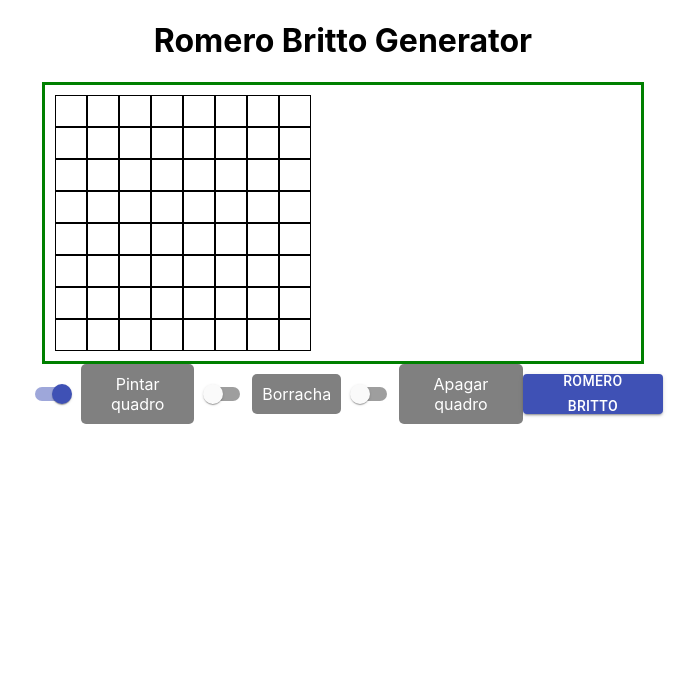
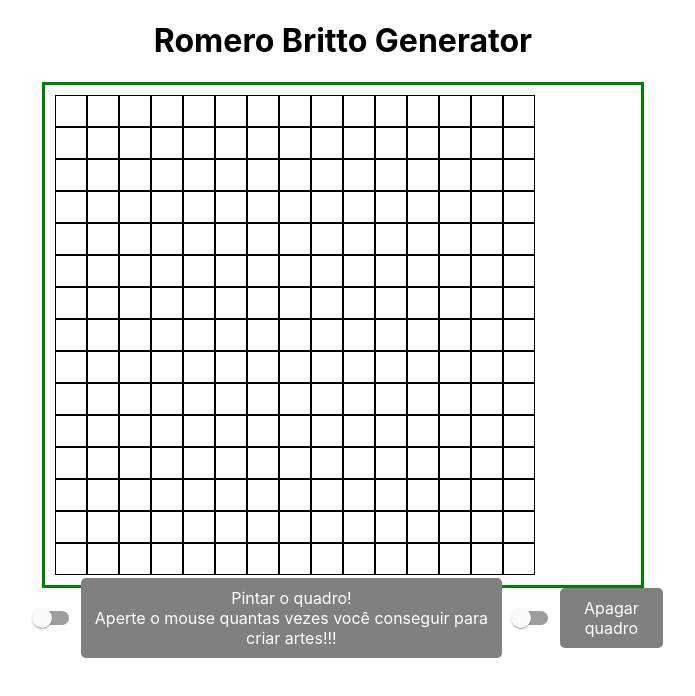
Before and after one commit to projeto-de-algoritmos/Grafos1_RomeroBrittoGenerator, a React (Create React App) app: page / in a window 1280 px wide. Shown: the top 696 px of the page, without its empty margins (297-992 px from the left). Built offline with nearby package versions, Linux system fonts and the light colour scheme.

Commit message:
Finish Romero Britto Generator
Co-authored-by: Leonardo Gomes <leonardodasigomes@gmail.com>

```diff
--- a/src/App.js
+++ b/src/App.js
@@ -5,7 +5,7 @@
 import Graph from "./structures/Graph";
 
 function App() {
-  const numberOfCols = 8;
+  const numberOfCols = 15;
   const [eraser, setEraser] = useState(false);
   const [brush, setBrush] = useState(true);
   const [cleanAll, setCleanAll] = useState(false);
@@ -25,17 +25,12 @@
         onClick={() => {
           let id = `row${row}-col${column}`;
 
-          if (brush) {
-            graph.nodes.get(id).setColor("black");
-          }
           if (eraser) {
-            graph.nodes.get(id).setColor("white");
+            graph.romeroBritto();
           }
           if (cleanAll) {
             graph.dfs(id, "white");
           }
-          console.log("Clicou");
-          // graph.romeroBritto();
         }}
       ></Box>
     ));
@@ -56,11 +51,6 @@
 
   const setSwitches = (type) => {
     switch (type) {
-      case "brush":
-        setBrush(true);
-        setEraser(false);
-        setCleanAll(false);
-        break;
       case "eraser":
         setBrush(false);
         setEraser(true);
@@ -87,19 +77,12 @@
         <div className="buttonsContent">
           <div className="swicthContent">
             <Switch
-              checked={brush}
-              color="primary"
-              onChange={() => setSwitches("brush")}
-            />
-            <p className="deactivateSwitch">Pintar quadro</p>
-          </div>
-          <div className="swicthContent">
-            <Switch
               checked={eraser}
               color="primary"
               onChange={() => setSwitches("eraser")}
             />
-            <p className="deactivateSwitch">Borracha</p>
+            <p className="deactivateSwitch">Pintar o quadro!<br/>
+            Aperte o mouse quantas vezes você conseguir para criar artes!!!</p>
           </div>
           <div className="swicthContent">
             <Switch
@@ -109,9 +92,6 @@
             />
             <p className="deactivateSwitch">Apagar quadro</p>
           </div>
-          <Button variant="contained" color="primary">
-            Romero Britto
-          </Button>
         </div>
       </div>
     </div>
--- a/src/structures/Graph.js
+++ b/src/structures/Graph.js
@@ -50,7 +50,7 @@
             const currentNode = queue.shift();
 
             if (!this.nodes.get(currentNode).isVisited){
-                await this.holdAlg(15);
+                await this.holdAlg(80);
                 this.nodes.get(currentNode).setColor(color);
             }
 
@@ -82,7 +82,7 @@
         }
     }
 
-    async romeroBritto(option = "dfs") {
+    async romeroBritto(option = "bfs") {
         const colors = [
             "#ff0000",
             "#ff33cc",
--- a/src/structures/Node.js
+++ b/src/structures/Node.js
@@ -18,11 +18,12 @@
     }
 
     setColor(color){
-        if (color === "white" || color === "#fff") this.isVisited = false;
+        if (color === "white") this.isVisited = false;
 
         if (this.isVisited === false) {
             this.color = color;
             this.visitNode();
+            this.isVisited = true;
 
             try {
                 const pixel = document.getElementById(this.id);
```
